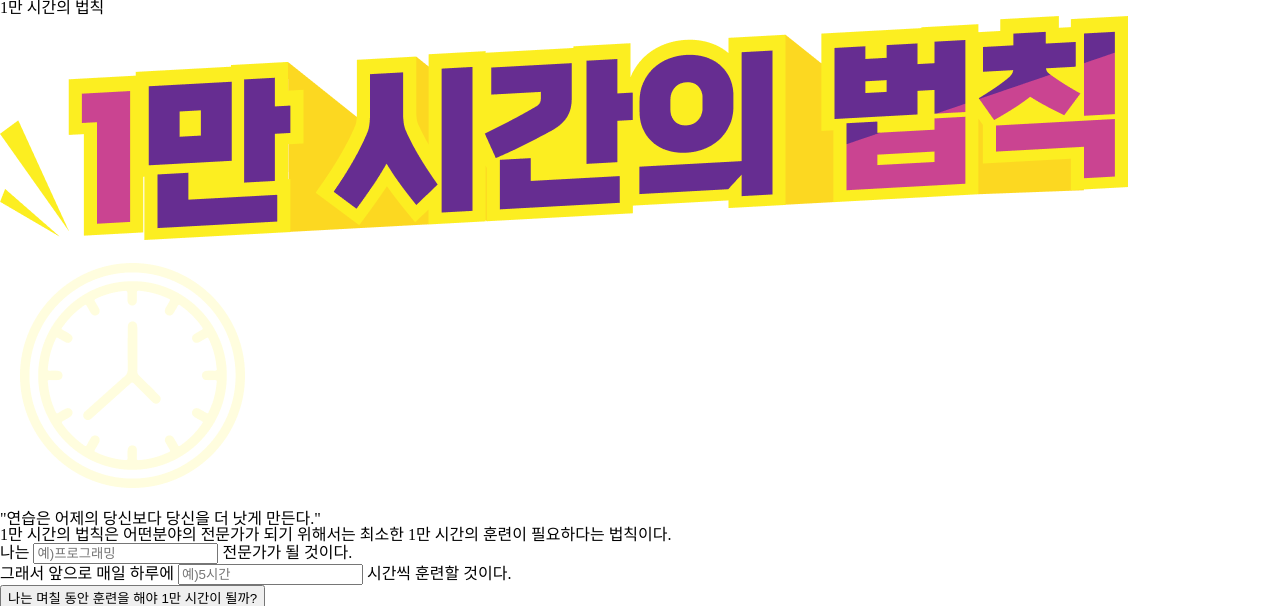
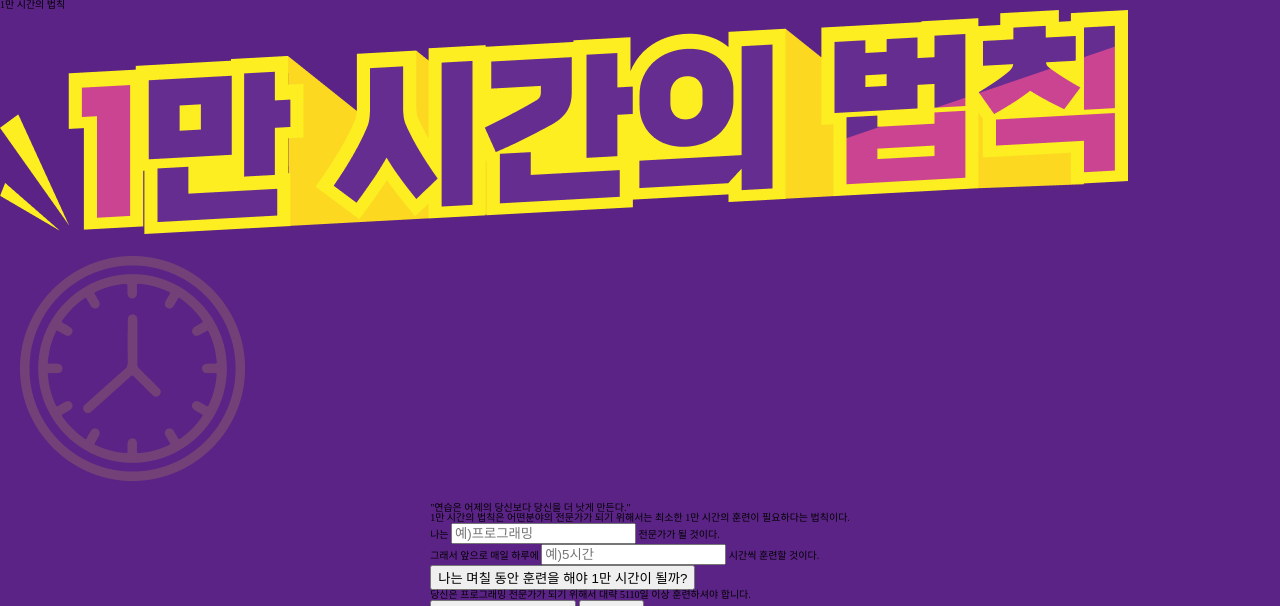
Before and after one commit to LeeHwiGyoung/1-, a plain HTML site: page 10000hours.html in a window 1280 px wide. Shown: the top 606 px of the page. Drawn offline with Linux system fonts and the light colour scheme.

Commit message:
✨(Feat) : 메인 컨테이너 클래스 및 css 설정

```diff
--- a/css/10000hours.css
+++ b/css/10000hours.css
@@ -27,3 +27,20 @@
     url("https://fonts.gstatic.com/ea/notosanskr/v2/NotoSansKR-Regular.woff") format('woff'),
     url("https://fonts.gstatic.com/ea/notosanskr/v2/NotoSansKR-Regular.otf") format('opentype');
 }
+
+html {
+    font-size: 10px;
+}
+
+:root {
+    --bg--color : #5B2386;
+
+}
+.container {
+    display: flex;
+    width: 100%;
+    flex-direction: column;
+    justify-content: center;
+    align-items: center;
+    background-color: var(--bg--color);
+}
```
